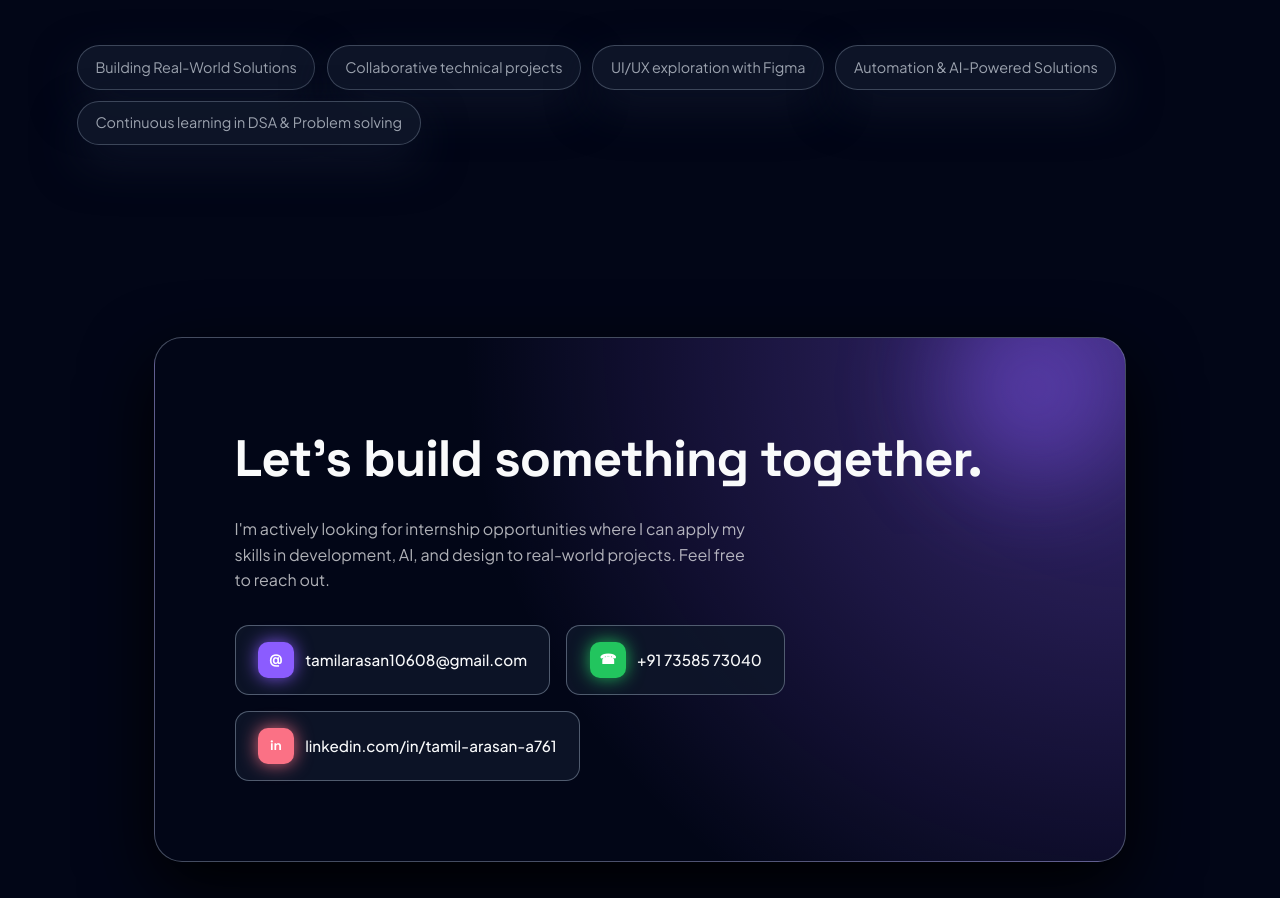
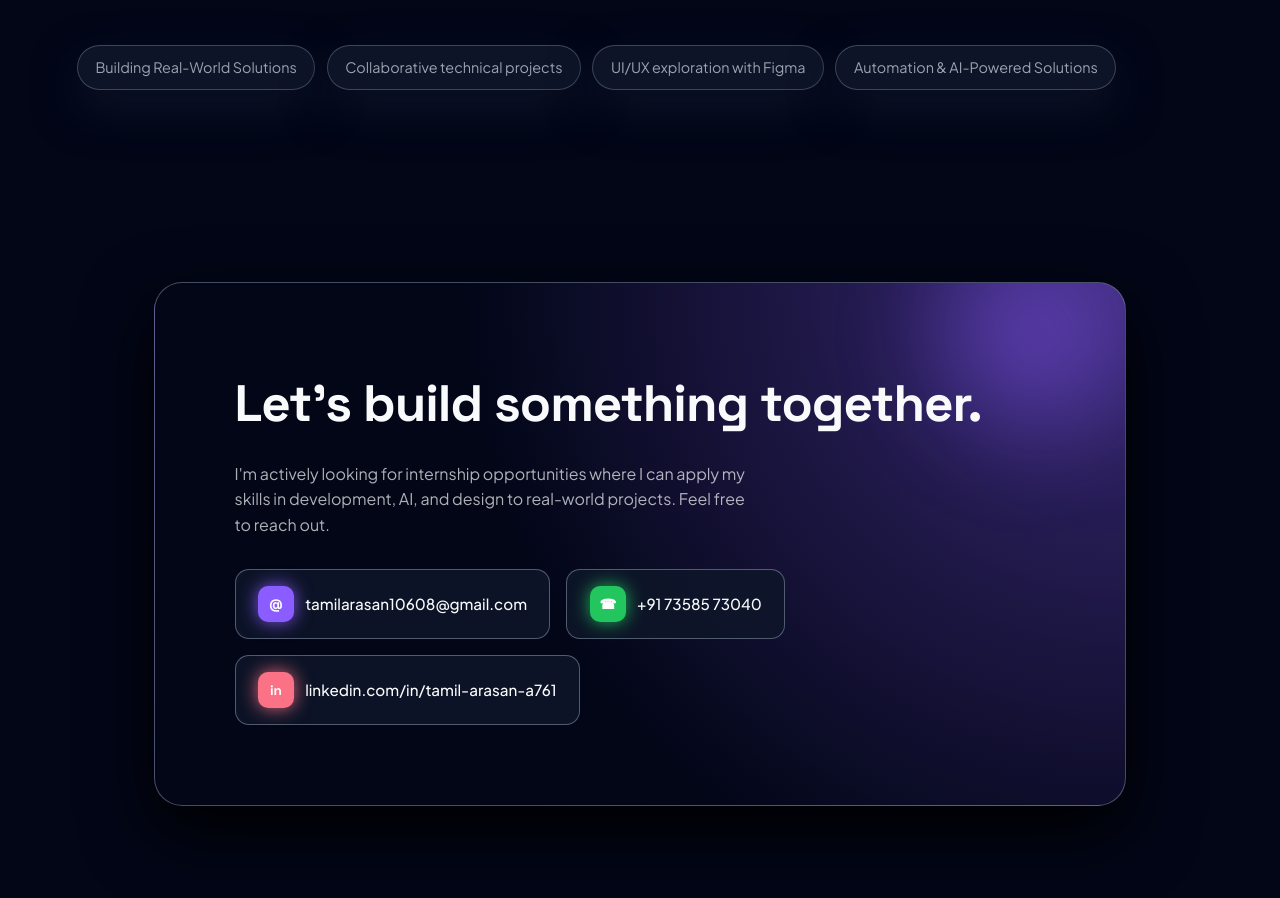
Before and after one commit to tamilarasan10608-create/Portfolio, a plain HTML site: page index.html in a window 1280 px wide. Shown: the part 5563-6461 px from the top of the page. Drawn offline with Linux system fonts and the light colour scheme.

Commit message:
Update
Removed a pill span related to continuous learning in DSA and problem solving.

```diff
--- a/index.html
+++ b/index.html
@@ -1518,7 +1518,7 @@
     <span class="pill">Collaborative technical projects</span>
     <span class="pill">UI/UX exploration with Figma</span>
     <span class="pill">Automation &amp; AI-Powered Solutions</span>
-    <span class="pill">Continuous learning in DSA &amp; Problem solving</span>
+
   </div>
 </section>
 
```
